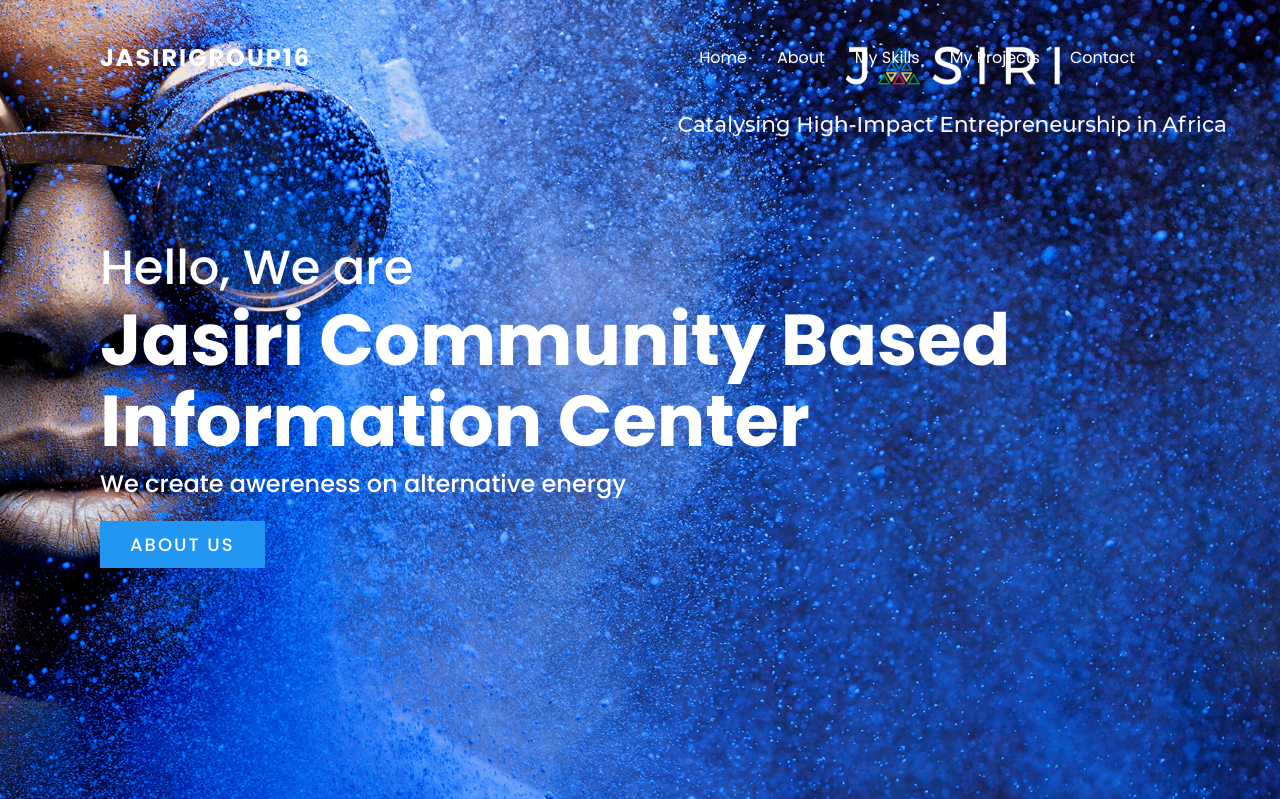
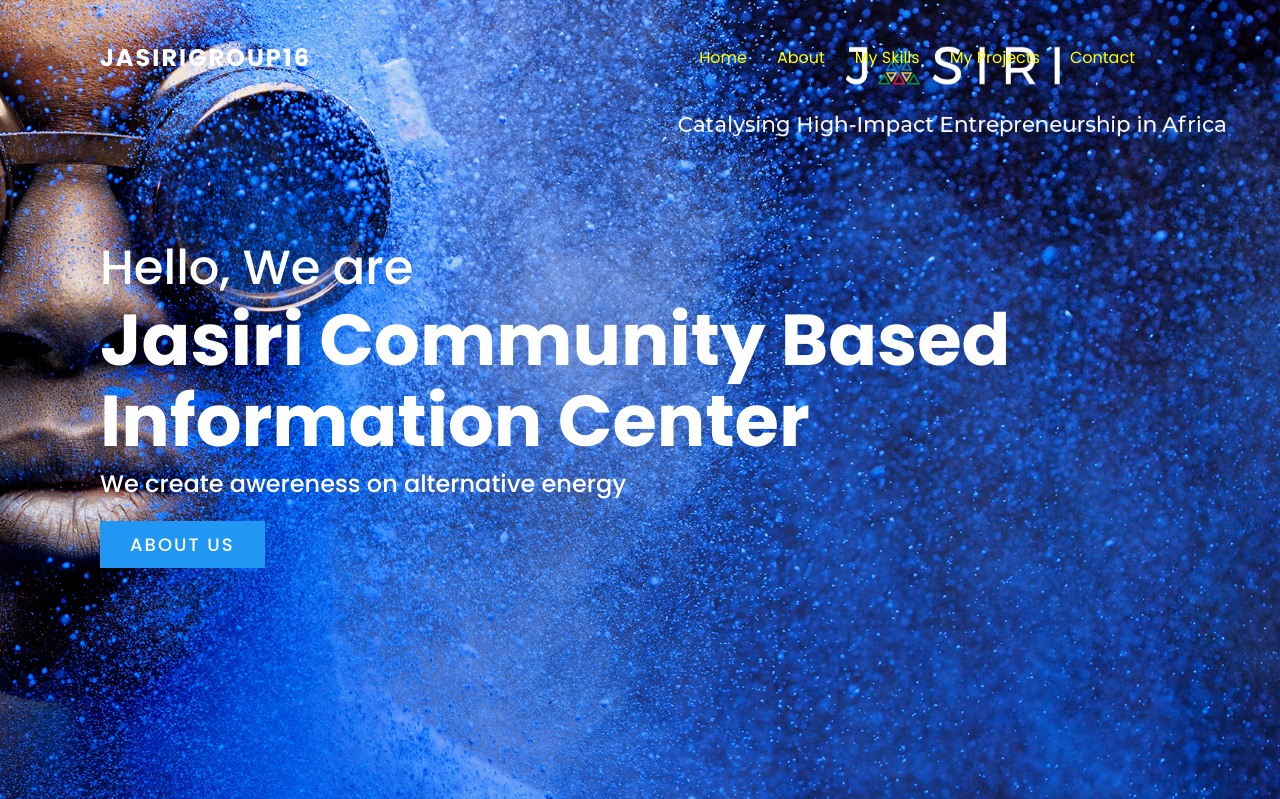
Before and after one commit to AdrianOmondi/Jasirielizabethsarahfredrickadrian, a PHP site: page /index.html in a window 1280 px wide. Shown: the top 799 px of the page. Run offline with PHP 8.4, Linux system fonts and the light colour scheme.

Commit message:
Update style.css

```diff
--- a/style.css
+++ b/style.css
@@ -101,7 +101,7 @@
 	position: relative;
 	display: inline-block;
 	margin:0 15px ;
-	color: #fff;
+	color: #FFFF00;
 	text-decoration: none;
 }
 header.sticky ul li a
```
